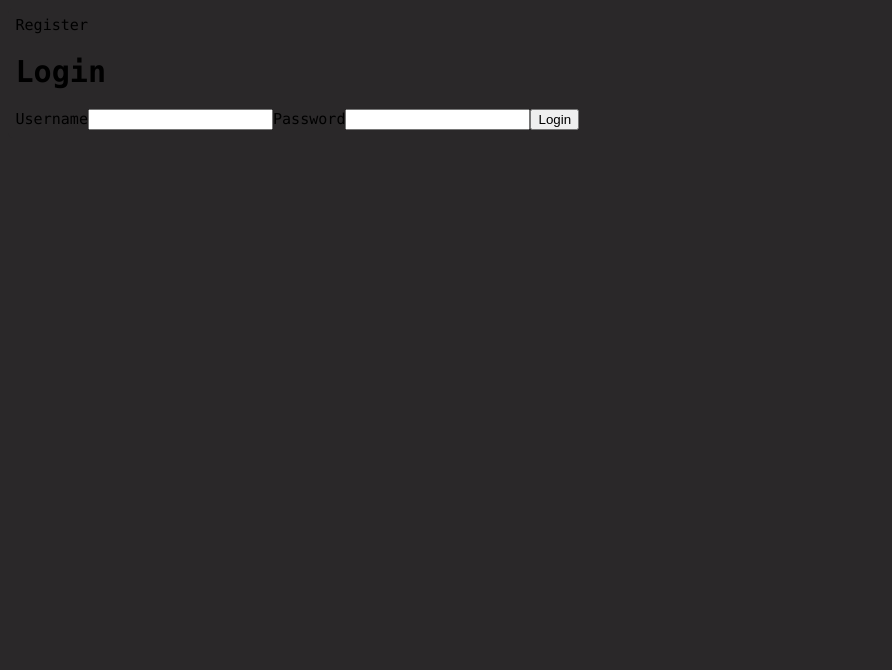
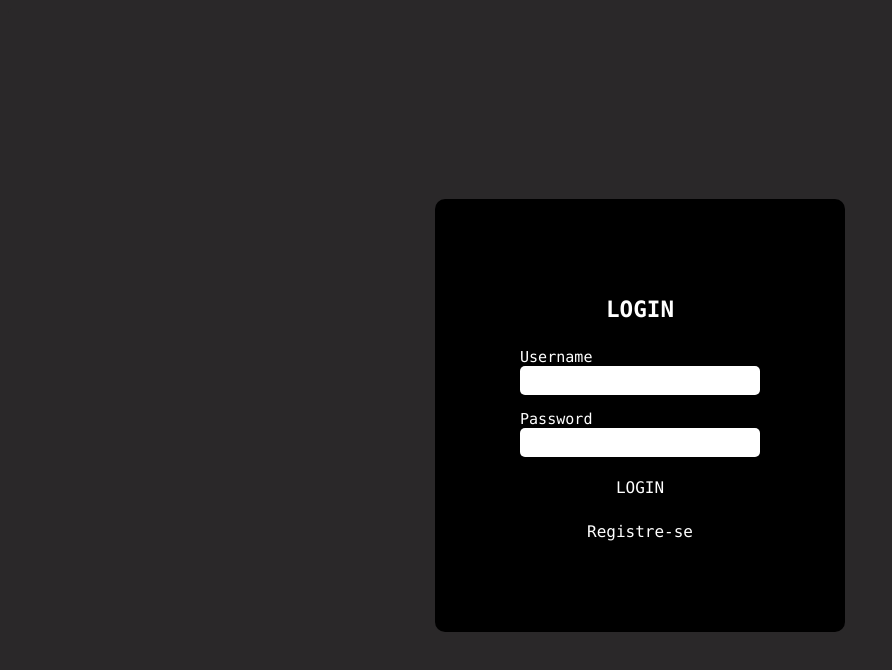
Before and after one commit to abnerferreiradesousa/app-transferDIN, a Next.js app in the folder ngcash-ui/: page /Login in a window 1280 px wide. Shown: the top 670 px of the page, without its empty margins (0-892 px from the left). Built offline with nearby package versions, Linux system fonts and the light colour scheme.

Commit message:
bugs/ux: ajustando bugs e melhorando a experiência do usuário.

```diff
--- a/ngcash-ui/src/components/Form.tsx
+++ b/ngcash-ui/src/components/Form.tsx
@@ -1,5 +1,7 @@
 import Link from "next/link";
 import { useState } from "react"
+import stylesF from '../../styles/form.module.scss';
+import stylesH from '../../styles/home.module.scss';
 
 export interface FomrProps {
     title: string
@@ -13,22 +15,36 @@ export default function Form({title, pathRoute, linkTitle, handleClick}: FomrPro
     const [password, setPassword] = useState("");
 
     return (
-        <form action="">
-            <Link href={`/${pathRoute}`}>{linkTitle}</Link>
+        <section className={stylesF.form}>
+            <form action="" className={stylesF.section_form}>
                 <h1>{title}</h1>
                 <label htmlFor="">
                     Username
-                <input type="text" onChange={(e) => setName(e.target.value)}/>
+                    <input
+                        type="text"
+                        onChange={(e) => setName(e.target.value)}
+                        className={stylesH.input_date}
+                    />
                 </label>
                 <label htmlFor="">
                     Password
-                <input type="text" onChange={(e) => setPassword(e.target.value)}/>
+                    <input
+                        type="text"
+                        onChange={(e) => setPassword(e.target.value)}
+                        className={stylesH.input_date}
+                    />
                 </label>
                 <button
                     type="button"
-                onClick={ () => handleClick(name, password) }>
+                    onClick={ () => handleClick(name, password) }
+                    className={stylesH.button}>
                         {title}
                 </button>
+                <Link
+                    href={`/${pathRoute}`}
+                    className={stylesH.button}
+                >{linkTitle}</Link>
                </form>
+        </section>
     )
 }
--- a/ngcash-ui/src/components/Header.tsx
+++ b/ngcash-ui/src/components/Header.tsx
@@ -19,7 +19,7 @@ export default function Header({ username, balance}: HeaderProps) {
             <nav className={styles.nav}>
                 <p>Sr(a). {username}</p>
                 <p>Saldo em conta: R$ {balance?.toFixed(2)}</p>
-                <Link href="/" onClick={handleClick}>Logout</Link>
+                <Link href="/Login" onClick={handleClick}>Logout</Link>
             </nav>
         </section>
     )
--- a/ngcash-ui/src/interfaces/index.ts
+++ b/ngcash-ui/src/interfaces/index.ts
@@ -3,6 +3,11 @@ export interface IAccount {
   balance: number
   transactions?: Transaction[]
   user?: IUser
+}
+
+export interface ITransactionMaster extends Transaction {
+  account: IAccount,
+  account2: IAccount,
 }
 
 export interface ITransactionSerial extends Transaction {
--- a/ngcash-ui/src/pages/Login.tsx
+++ b/ngcash-ui/src/pages/Login.tsx
@@ -20,10 +20,10 @@ export default function Login() {
 
     return (
         <Form
-            title='Login'
+            title='LOGIN'
             handleClick={handleClick}
             pathRoute="Register"
-            linkTitle="Register"
+            linkTitle="Registre-se"
         />
     )
 }
--- a/ngcash-ui/src/pages/Register.tsx
+++ b/ngcash-ui/src/pages/Register.tsx
@@ -14,7 +14,7 @@ export default function Register() {
 
     return (
         <Form
-            title='Registre-se'
+            title='REGISTRE-SE'
             handleClick={handleClick}
             pathRoute="Login"
             linkTitle="Login"
--- a/ngcash-ui/src/redux/slices/userSlice.ts
+++ b/ngcash-ui/src/redux/slices/userSlice.ts
@@ -1,7 +1,7 @@
 import { createSlice } from '@reduxjs/toolkit'
 import type { PayloadAction } from '@reduxjs/toolkit'
 import { RootState } from '../store'
-import { IUserToken } from '../../interfaces'
+import { IAccount, IUserToken } from '../../interfaces'
 
 const initialState: IUserToken = {
   id: 0,
@@ -25,10 +25,13 @@ export const handleUser = createSlice({
           ...action.payload
         };
     },
+    setAccount: (state, action: PayloadAction<IAccount>) => {
+      state.account = action.payload;
+    }
   },
 })
 
-export const { setUser } = handleUser.actions
+export const { setUser, setAccount } = handleUser.actions
 
 export const selectUser = (state: RootState) => state.user;
 
--- a/ngcash-ui/src/requests/index.ts
+++ b/ngcash-ui/src/requests/index.ts
@@ -1,5 +1,5 @@
 import axios from 'axios';
-import { IUserToken, Transaction, IUser, ITransactionSerial, FilterInfo, TransferData } from '../interfaces';
+import { IUserToken, Transaction, IUser, ITransactionSerial, FilterInfo, TransferData, IAccount, ITransactionMaster } from '../interfaces';
 
 const URL = 'http://localhost:3001';
 
@@ -32,7 +32,7 @@ export const fetchTransactions = async (token: string | null)
 }
 
 export const fetchTransactionsByCashIn = async (token: string | null, dates?: FilterInfo)
-: Promise<Transaction[]> => {
+: Promise<ITransactionSerial[]> => {
     const response = await axios({
         data: dates,
         baseURL: `${URL}/transaction/cashin`,
@@ -44,7 +44,7 @@ export const fetchTransactionsByCashIn = async (token: string | null, dates?: Fi
 }
 
 export const fetchTransactionsByCashOut = async (token: string | null, dates?: FilterInfo)
-: Promise<Transaction[]> => {
+: Promise<ITransactionSerial[]> => {
     const response = await axios({
         data: dates,
         baseURL: `${URL}/transaction/cashout`,
@@ -66,3 +66,14 @@ export const transfer = async (token: string | null, transferData: TransferData)
         }})
     return response.data.transactions;
 }
+
+export const getBalance = async (token: string | null)
+: Promise<IAccount> => {
+    const response = await axios({
+        baseURL: `${URL}/account`,
+        method: "GET",
+        headers: {
+            Authorization: token
+        }})
+    return response.data.account;
+}
--- /dev/null
+++ b/ngcash-ui/styles/form.module.scss
@@ -0,0 +1,44 @@
+.form {
+    display: flex;
+    flex-direction: column;
+    justify-content: center;
+    align-items: center;
+    align-content: center;
+    width: 100%;
+    height: 100vh;
+}
+
+.section_form {
+    display: flex;
+    flex-direction: column;
+    justify-content: center;
+    align-items: center;
+    align-content: center;
+    background-color: black;
+    border-radius: 10px;
+    color: white;
+    padding: 5rem;
+    label {
+        display: flex;
+        flex-direction: column;
+    }
+
+    label, button, a {
+        margin: 0.5rem;
+    }
+
+}
+
+.options_home {
+    display: flex;
+    flex-direction: column;
+    justify-content: center;
+    align-items: center;
+    align-content: center;
+    width: 100%;
+    height: 100vh;
+
+    a {
+        margin: 1rem;
+    }
+}
--- a/ngcash-ui/styles/home.module.scss
+++ b/ngcash-ui/styles/home.module.scss
@@ -69,6 +69,7 @@ Bitstream Vera Sans Mono, Courier New, monospace;
   color: black;
 }
 
+
 .input_date {
   padding: 5px 15px;
   border-radius: 5px;
@@ -83,7 +84,34 @@ Bitstream Vera Sans Mono, Courier New, monospace;
   span, input, button {
     margin-right: 0.5rem;
   }
+
+  button {
+    padding: 5px 15px;
+    border-radius: 5px;
+    border: none;
+    background-color: black;
+    color: white;
+    font-size: medium;
+    font-family: $font-standard;
+  }
+
+  .filter_button:hover {
+    border: 1px solid white;
+    color: white;
+  }
+
+  // .filter_button:active {
+  //   background-color: white;
+  //   color: black;
+  // }
 }
+
+.filter_button_actived {
+  background-color: white;
+  color: black;
+}
+
+
 
 
 
```
Also changed, not shown: ngcash-ui/src/components/BasicTable.tsx (+5 -5 lines), ngcash-ui/src/pages/Main.tsx (+28 -18 lines), ngcash-ui/src/pages/index.tsx (+7 -24 lines), 2 other files (tests, documents, lock files or other folders). Lines whose indentation alone changed are shown as unchanged.
